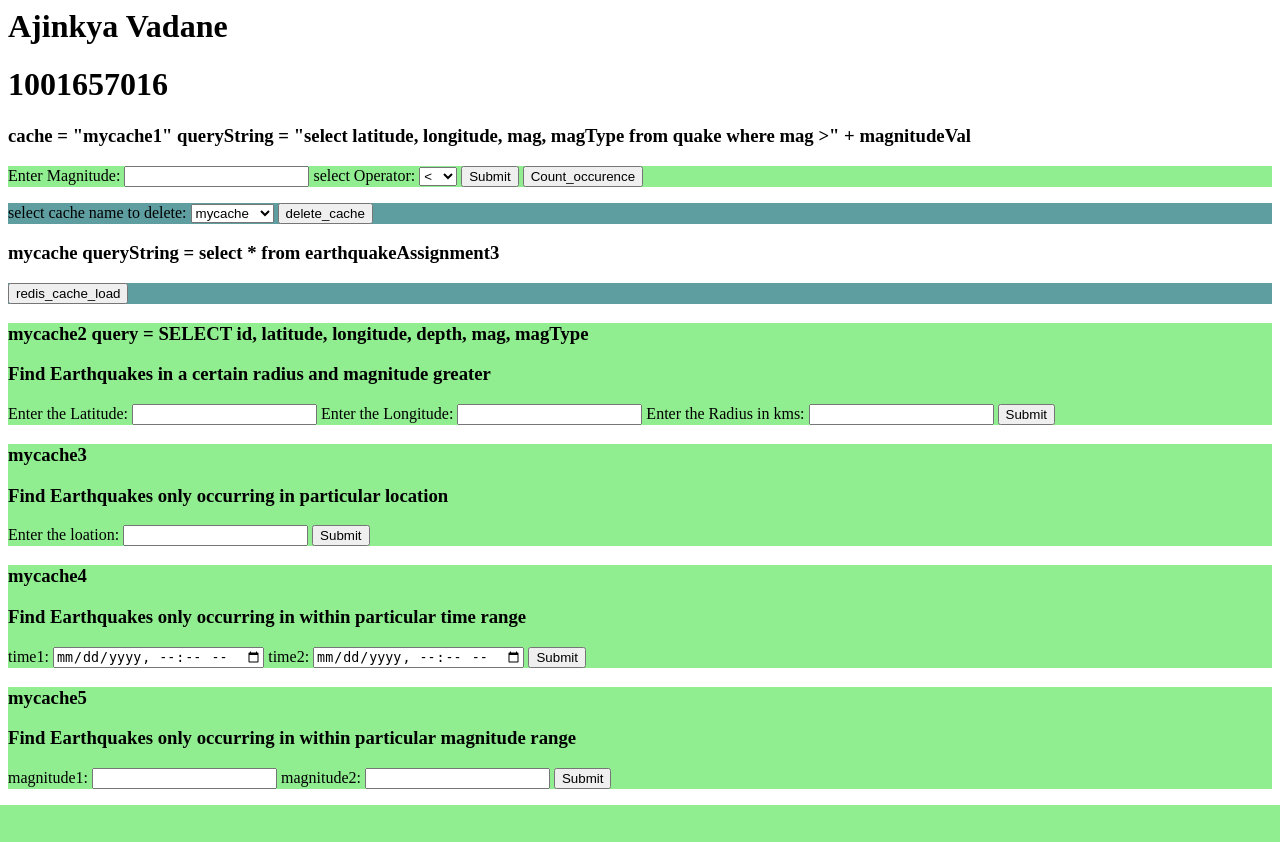
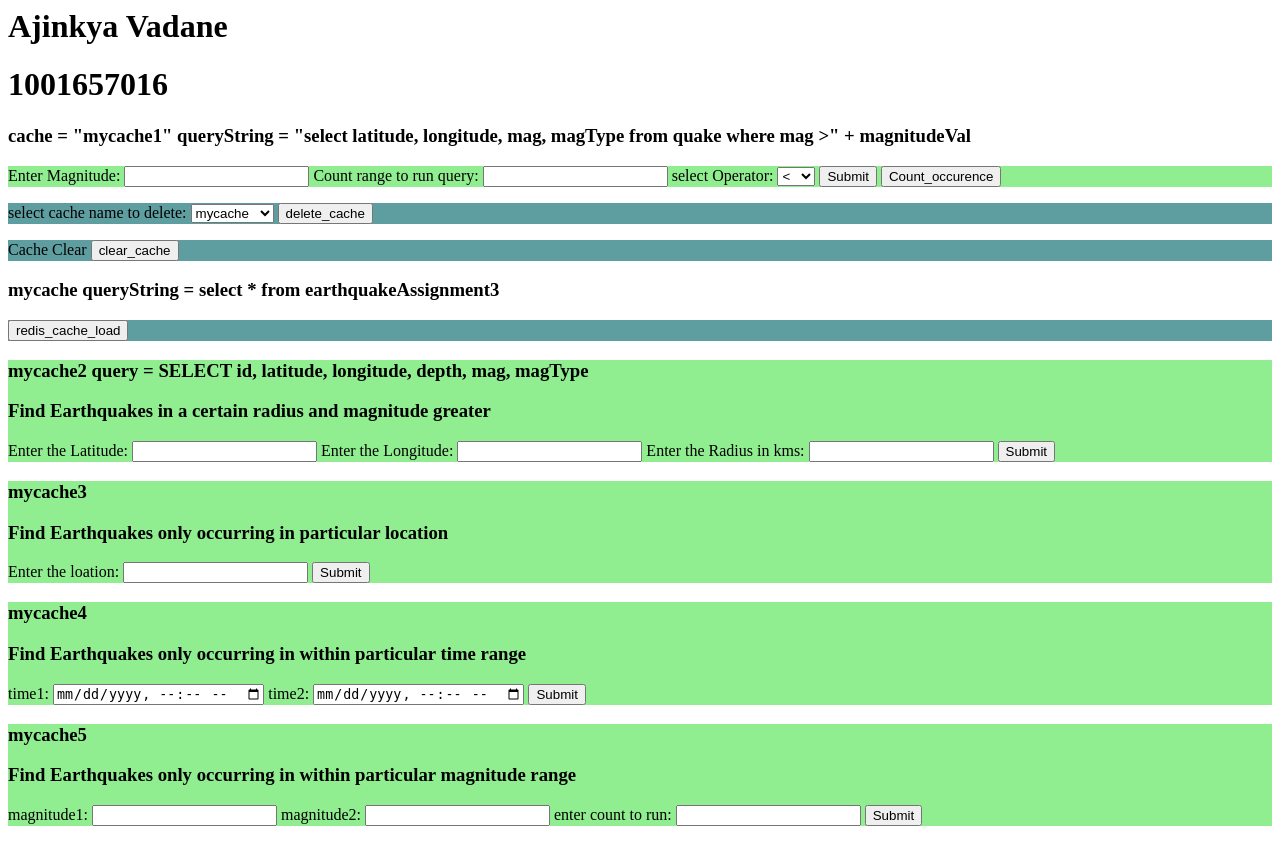
Before and after one commit to AjinkyaVadane/cloudAssignment3, a Flask app: page / in a window 1280 px wide. Before the commit the page ends 805 px from the top, so only its background shows below. Run offline with Flask 2, Linux system fonts and the light colour scheme.

Commit message:
commit 11

```diff
--- a/application.py
+++ b/application.py
@@ -6,8 +6,6 @@ import time
 import os
 from datetime import datetime
 from datetime import timedelta
-
-
 
 
 #port = int(os.getenv("VCAP_APP_PORT"))
@@ -41,39 +39,39 @@ def sqlConnect():
 #function to check in cache
 def readOrLoadfromCache(cache, isCacheOnboolean, cursor, queryString):
     if r.get(cache) == None:
-        startTime = time.time()
+        #startTime = time.time()
+        print(queryString)
         cursor.execute(queryString)
         data = cursor.fetchall()
-        print(type(data))
-        endTime = time.time()
-        execTime = endTime - startTime
-        print('This is your data', data)
+        #endTime = time.time()
+        #execTime = endTime - startTime
         data_string = data
         #r.rpush(cache, data)
         r.set(cache, str(data_string))  # redis requires data to be in Convert to a byte, string or number first.
         finalList = data
         print("No Cache")
-        print("No cache Time : ", execTime)
+        #print("No cache Time : ", execTime)
         isCacheOn = 'No cache'
 
     else:
-        startTime = time.time()
+        #startTime = time.time()
         data1 = r.get(cache)
-        endTime = time.time()
-        execTime = endTime - startTime
-        print("Cache Time is", execTime)
+        #endTime = time.time()
+        #execTime = endTime - startTime
+        #print("Cache Time is", execTime)
         data1 = str(data1)
         data = data1
         print("Cache")
-        print("Cache Time is", execTime)
+        #print("Cache Time is", execTime)
         isCacheOn = 'In cache'
         isCacheOnboolean = True
-    return data, isCacheOnboolean, execTime, isCacheOn
+    return data, isCacheOnboolean, isCacheOn
 
 #delete Cache
 def deleteCache(delete_cache_string):
     r.delete(delete_cache_string)
     return delete_cache_string
+
 
 
 @app.route("/client_homePage" , methods=['GET'])
@@ -85,21 +83,34 @@ def routerFunction():
         deleteCache(delete_cache_string)
         return "deleted cache  "+delete_cache_string
 
+
+    if request.args.get('clear_cache') == 'clear_cache':
+        r.flushdb()
+        return "Flush Redis"
+
+
     if request.args.get('form') == 'Submit':
         isCacheOnboolean = False
-        cache = "mycache1"
         # db = sqlConnect()
         # cursor = db.cursor()
         mag = request.args.get('eathquake_mag')
         oper = request.args.get('symbol_operator')
+        count = int(request.args.get('count_from_user'))
+        cache = "mycache1"+oper+mag
+        print('This is cache name for your input', cache)
         print(oper)
         print(mag)
         # connect to db
         db = sqlConnect()
         cursor = db.cursor()
-        # query = '''SELECT * FROM BVC79655.TBEARTHQUAKE WHERE "mag"'''+oper+mag
-        queryString = '''SELECT * FROM earthquakeAssignment3 WHERE "mag"'''+oper+mag
-        data, isCacheOnboolean, execTime, isCacheOn = readOrLoadfromCache(cache, isCacheOnboolean, cursor, queryString)
+        #For (count)
+        startTime = time.time()
+        for i in range(count):
+            queryString = '''SELECT * FROM earthquakeAssignment3 WHERE "mag"'''+oper+mag
+            data, isCacheOnboolean, isCacheOn = readOrLoadfromCache(cache, isCacheOnboolean, cursor, queryString)
+            print('.......this is i............',i)
+        endTime = time.time()
+        execTime = endTime - startTime
         db.close()
         if (isCacheOnboolean):
             return render_template("cachetable.html", data=data, timetaken=str(execTime), isCacheOn=isCacheOn)
@@ -198,11 +209,16 @@ def routerFunction():
         cache = "mycache5"
         mag1 = request.args.get('mag1')
         mag2 = request.args.get('mag2')
+        count = int(request.args.get('count_from_user'))
         db = sqlConnect()
         cursor = db.cursor()
-        queryString = '''SELECT * FROM earthquakeAssignment3 WHERE "mag" BETWEEN ''' + mag1 +''' and ''' +mag2
-        data, isCacheOnboolean, execTime, isCacheOn = readOrLoadfromCache(cache, isCacheOnboolean, cursor, queryString)
+        startTime =time.time()
+        for i in range(count):
+            queryString = '''SELECT * FROM earthquakeAssignment3 WHERE "mag" BETWEEN ''' + mag1 +''' and ''' +mag2
+            data, isCacheOnboolean, isCacheOn = readOrLoadfromCache(cache, isCacheOnboolean, cursor, queryString)
         db.close()
+        endTime = time.time()
+        execTime = endTime - startTime
         if (isCacheOnboolean):
             return render_template("cachetable.html", data=data, timetaken=str(execTime), isCacheOn=isCacheOn)
         else:
--- a/templates/client_homePage.html
+++ b/templates/client_homePage.html
@@ -17,6 +17,7 @@
         <div style="background-color: lightgreen">
             <form action="/client_homePage" method="GET">
                 Enter Magnitude: <input type="text" name="eathquake_mag">
+                Count range to run query: <input type="text" name="count_from_user">
                   select Operator:
                   <select name = "symbol_operator">
                   <option value="<"><</option>
@@ -55,6 +56,24 @@
         </div>
 
     </p>
+
+
+
+
+        <p>
+        <div style = "background-color: cadetblue">
+            <form action="client_homePage" method="GET">
+                Cache Clear
+                  <input type="submit" name = "clear_cache" value="clear_cache">
+            </form>
+        </div>
+    </p>
+
+
+
+
+
+
 
          <p>
         <h3>mycache queryString = select * from earthquakeAssignment3</h3>
@@ -118,6 +137,7 @@
                 <form action="/client_homePage" method="GET">
                      magnitude1: <input type="text" name="mag1">
                      magnitude2: <input type="text" name="mag2">
+                    enter count to run: <input type="text" name = "count_from_user">
                     <input type="submit" name= "form_find_earthquake_in_magrange" value="Submit" />
                 </form>
     </div>
```
